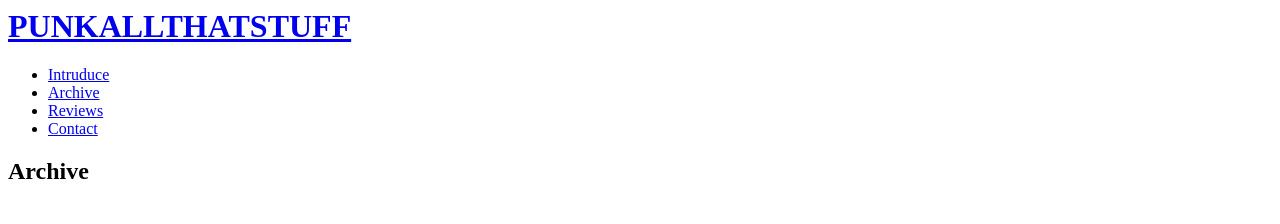
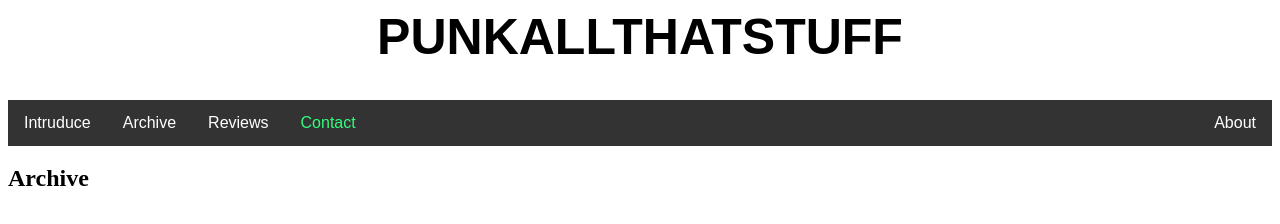
Before and after one commit to Dopeboi77/web1, a plain HTML site: page archive.html in a window 1280 px wide. Drawn offline with Linux system fonts and the light colour scheme.

Commit message:
Update archive.html

```diff
--- a/archive.html
+++ b/archive.html
@@ -1,19 +1,70 @@
 <!docktype html>
 <html>
   <Head>
+    <!-- Global site tag (gtag.js) - Google Analytics -->
+    <script async src="https://www.googletagmanager.com/gtag/js?id=UA-118985168-1"></script>
+    <script>
+      window.dataLayer = window.dataLayer || [];
+      function gtag(){dataLayer.push(arguments);}
+      gtag('js', new Date());
+
+      gtag('config', 'UA-118985168-1');
+    </script>
+
       <title>PUNKALLTHATSTUFF</title>
         <meta charset="utf-8">
+        <style>
+        /*
+        block level element
+        */
+        a {
+          color:black;
+          text-decoration: none;
+          font-family: Arial, Helvetica, sans-serif;
+        }
+        h1 {
+          font-size:50px;
+          text-align: center;
+        }
+        ul {
+            list-style-type: none;
+            margin: 0;
+            padding: 0;
+            overflow: hidden;
+            background-color: #333;
+        }
+
+        li {
+            float: left;
+        }
+
+        li a {
+            display: block;
+            color: white;
+            text-align: center;
+            padding: 14px 16px;
+            text-decoration: none;
+        }
+
+        li a:hover:not(.active) {
+            background-color: #111;
+        }
+
+        .active {
+            color:rgb(50, 254, 124);
+        }
+        </style>
   </head>
 
   <body>
     <h1><a href="index.html">PUNKALLTHATSTUFF</a></h1>
     <ul>
-      <li><a href="introduce.html">Intruduce</a></li>
-      <li><a href="archive.html">Archive</a></li>
-      <li><a href="reviews.html">Reviews</a></li>
-      <li><a href="contact.html">Contact</a></li>
+      <Li><a href="introduce.html">Intruduce</a></Li>
+      <Li><a href="archive.html">Archive</a></Li>
+      <Li><a href="reviews.html">Reviews</a></Li>
+      <li><a href="contact.html" class="active">Contact</a></li>
+      <li style="float:right"><a href="about.html">About</a></li>
     </ul>
-
 <h2>Archive<h2>
 </body>
 </html>
```
